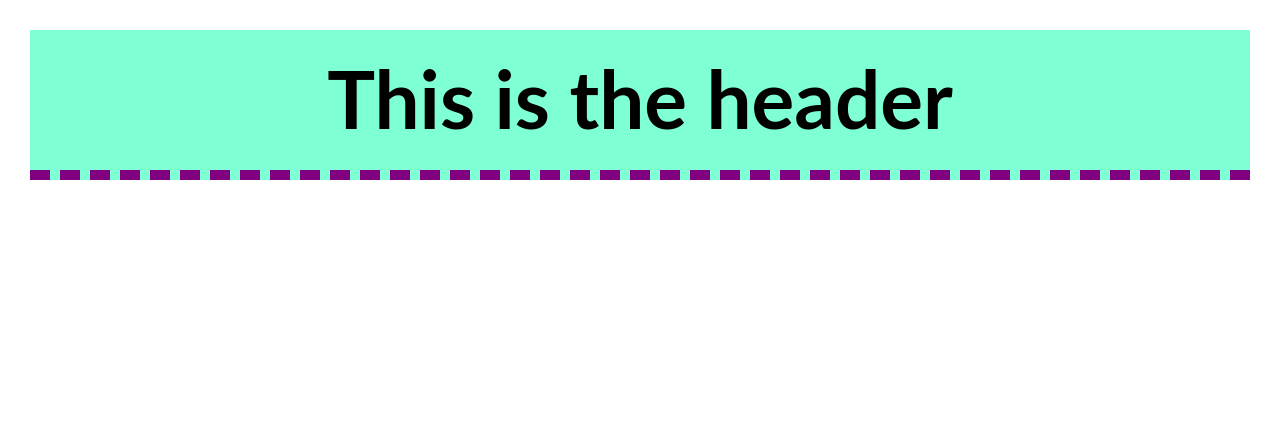
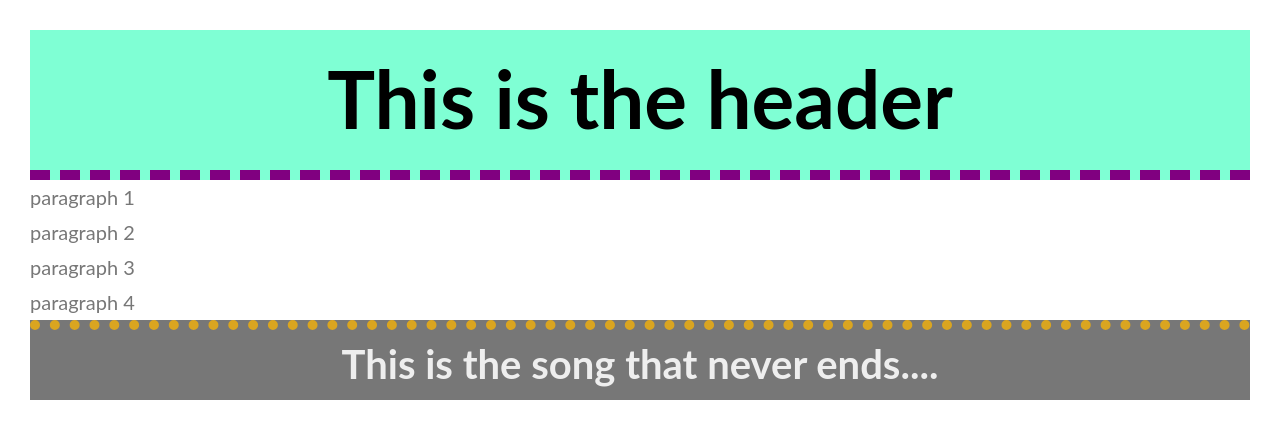
Before and after one commit to KathyiLeBoeuf/branch-trial, a plain HTML site: page index.html in a window 1280 px wide. Drawn offline with Linux system fonts and the light colour scheme.

Commit message:
added main

```diff
--- a/index.html
+++ b/index.html
@@ -13,6 +13,17 @@
 	<header class="header">
 		<h1>This is the header</h1>
 	</header>
+	<main>
+		<p>paragraph 1</p>
+		<p>paragraph 2</p>
+		<p>paragraph 3</p>
+		<p>paragraph 4</p>
+
+	</main>
+
+	<footer class="footer">
+		<h2>This is the song that never ends....</h2>
+	</footer>
 </body>
 
 </html>
--- a/style.css
+++ b/style.css
@@ -30,6 +30,20 @@ h1 {
 	text-align: center;
 	font-size: 8rem;
 }
+h2 {
+    font-size: 4rem;
+    color: #eee;
+    text-align: center;
+}
+.footer {
+    height: 8rem;
+    background-color: #777;
+    border-top: 1rem dotted goldenrod;
+}
+p {
+    font-size: 2rem;
+    line-height: 3.5rem;
+}
 /*=====TITLE==========================*/
 /* positioning */
 /* display + box model */
```
Also changed, not shown: index.js (added, +8 -0 lines).
